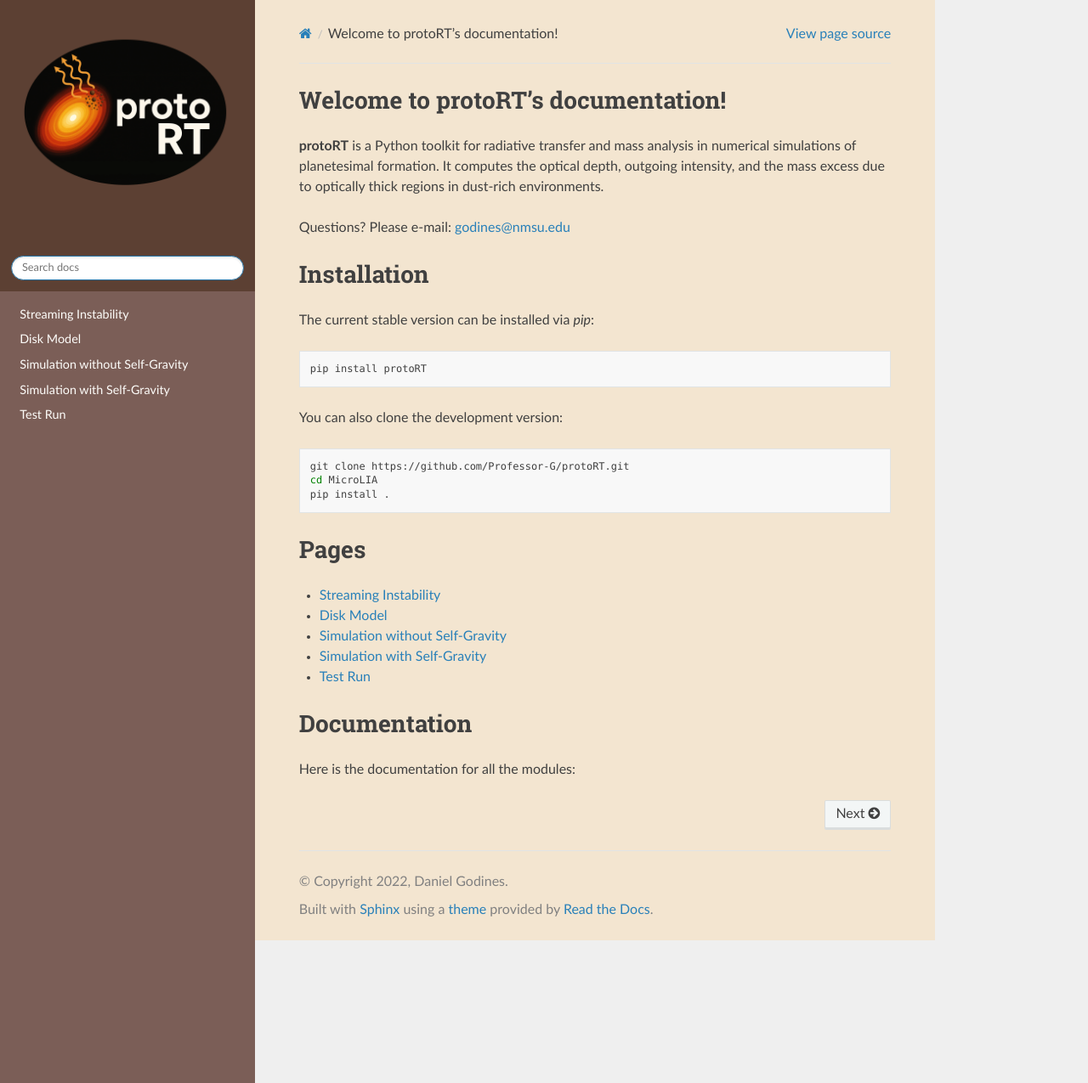
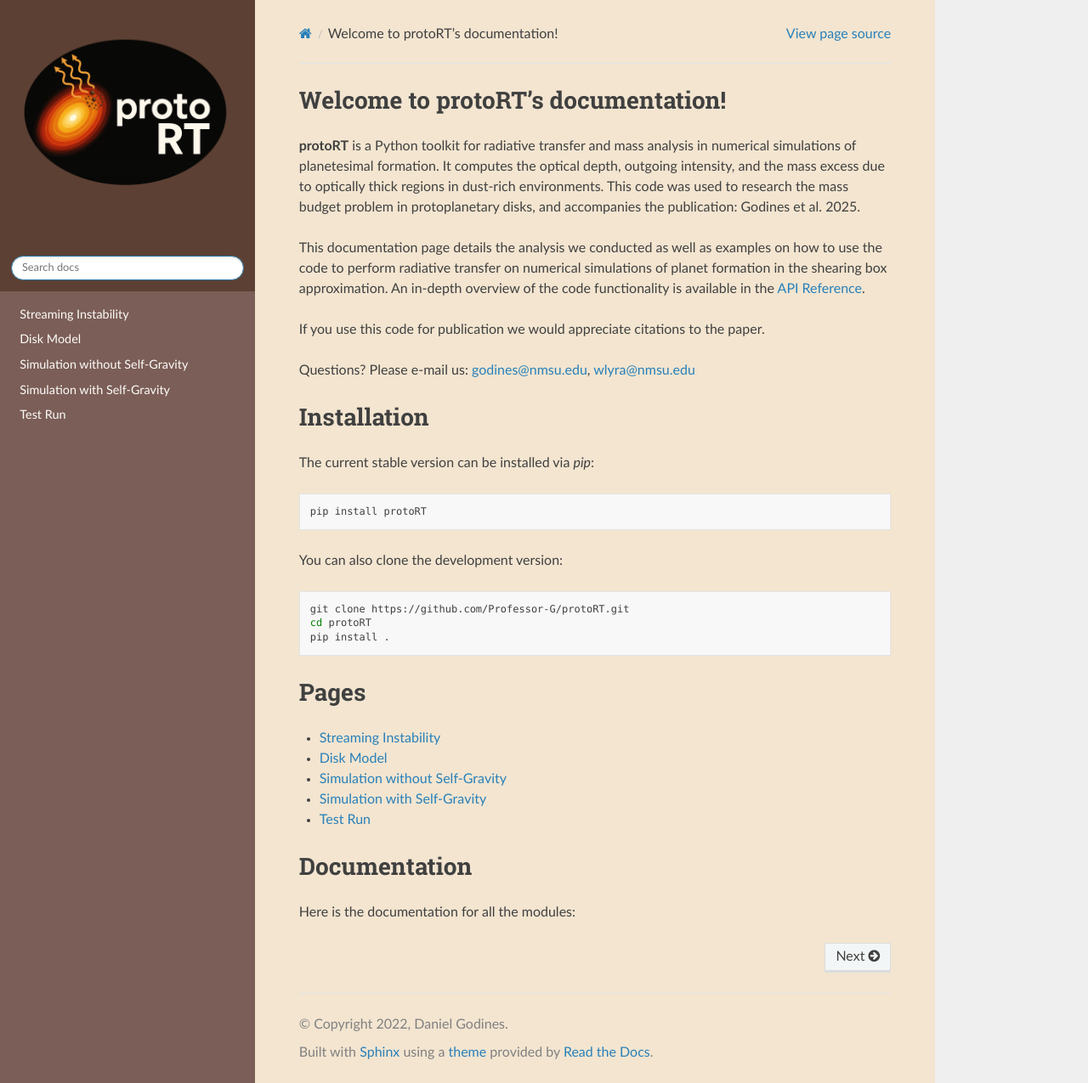
Before and after one commit to Professor-G/StreamingInstability_YJ14, a Sphinx documentation site: the page built from docs/index.rst, in a window 1280 px wide and 1275 px high. Shown: the whole window at 85% size. Built offline with Sphinx 7.4.7 and the Read the Docs theme 3.1.0, drawn with Linux system fonts in a browser that asks for light colours; pages that are not in the unit, such as notebooks, are missing from menus.

Commit message:
updates to main doc page

```diff
--- a/docs/index.rst
+++ b/docs/index.rst
@@ -5,10 +5,13 @@
 
 Welcome to protoRT's documentation!
 ===============================
-**protoRT** is a Python toolkit for radiative transfer and mass analysis in numerical simulations of planetesimal formation. It computes the optical depth, outgoing intensity, and the mass excess due to optically thick regions in dust-rich environments.
+**protoRT** is a Python toolkit for radiative transfer and mass analysis in numerical simulations of planetesimal formation. It computes the optical depth, outgoing intensity, and the mass excess due to optically thick regions in dust-rich environments. This code was used to research the mass budget problem in protoplanetary disks, and accompanies the publication: Godines et al. 2025.
 
+This documentation page details the analysis we conducted as well as examples on how to use the code to perform radiative transfer on numerical simulations of planet formation in the shearing box approximation. An in-depth overview of the code functionality is available in the `API Reference <https://protort.readthedocs.io/en/latest/autoapi/protoRT/rtcube/index.html#protoRT.rtcube.RadiativeTransferCube>`_.
 
-Questions? Please e-mail: godines@nmsu.edu
+If you use this code for publication we would appreciate citations to the paper.
+
+Questions? Please e-mail us: godines@nmsu.edu, wlyra@nmsu.edu
 
 Installation
 ==================
@@ -24,7 +27,7 @@ You can also clone the development version:
 .. code-block:: bash
 
     git clone https://github.com/Professor-G/protoRT.git
-    cd MicroLIA
+    cd protoRT
     pip install .
 
 Pages
```
